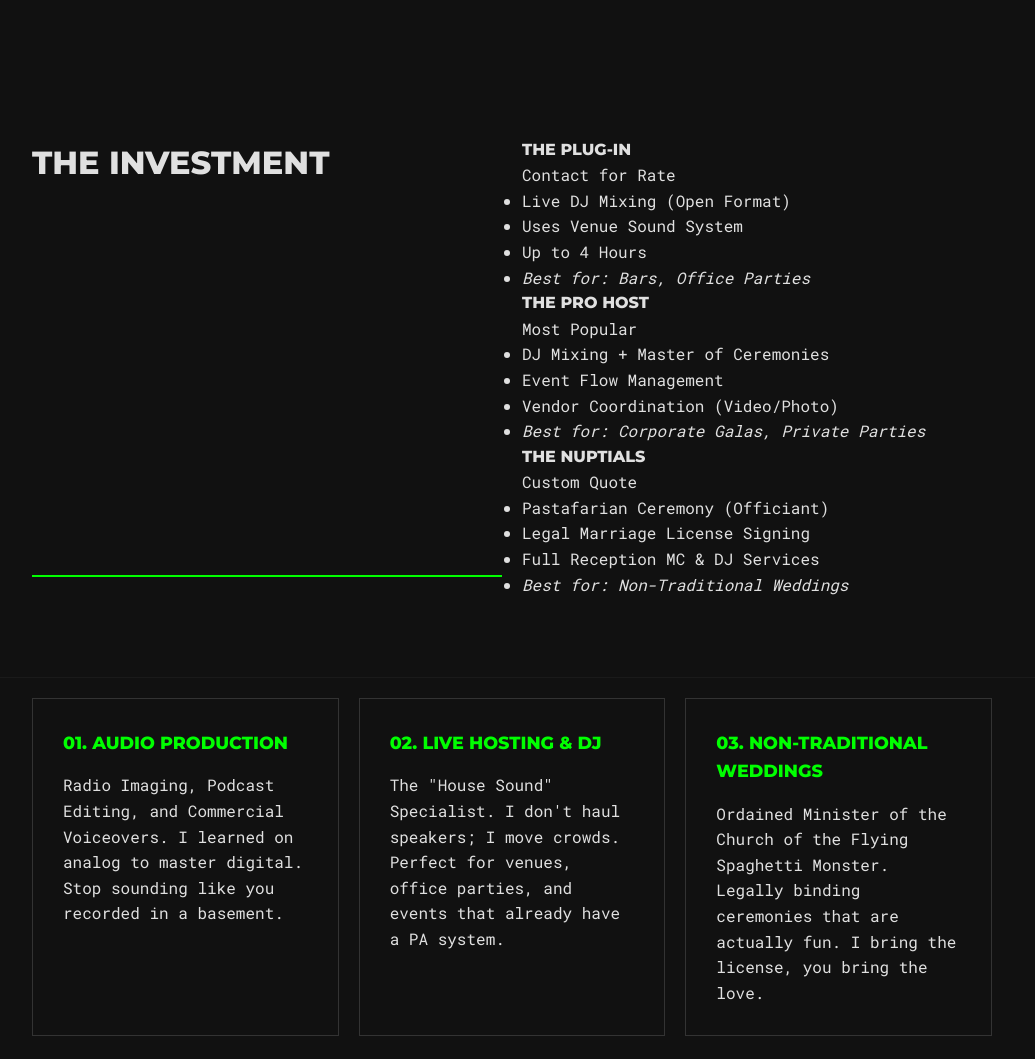
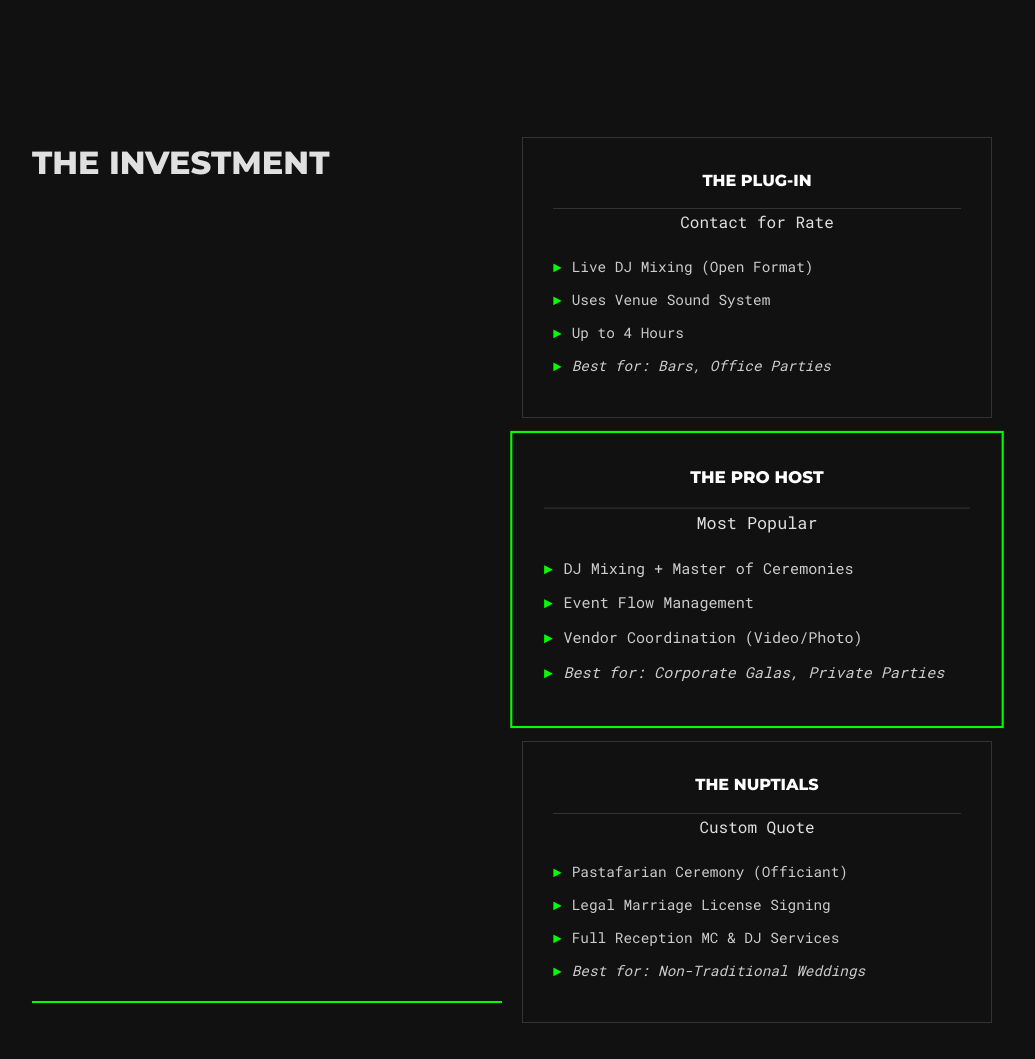
Before and after one commit to loltwerk/loltwerk.com, a plain HTML site: page index.html in a window 1280 px wide. Shown: the part 1060-2119 px from the top of the page, without its empty margins (128-1163 px from the left). Drawn offline with Linux system fonts and the light colour scheme.

Commit message:
Add pricing styles for pricing grid and cards

```diff
--- a/style.css
+++ b/style.css
@@ -154,3 +154,23 @@ body {
 section {
     border-bottom: 1px solid #1a1a1a;
 }
+/* PRICING STYLES */
+.pricing-grid {
+    display: flex;
+    gap: 20px;
+    flex-wrap: wrap;
+    justify-content: center;
+}
+.price-card {
+    background: #111;
+    border: 1px solid #333;
+    padding: 30px;
+    flex: 1;
+    min-width: 250px;
+    text-align: center;
+}
+.price-card h4 { color: #fff; border-bottom: 1px solid #333; padding-bottom: 15px; }
+.price-card.featured { border: 2px solid #0f0; transform: scale(1.05); }
+.price-card ul { list-style: none; text-align: left; margin-top: 20px; }
+.price-card li { margin-bottom: 10px; font-size: 0.9rem; color: #ccc; }
+.price-card li::before { content: "►"; color: #0f0; margin-right: 10px; }
```
